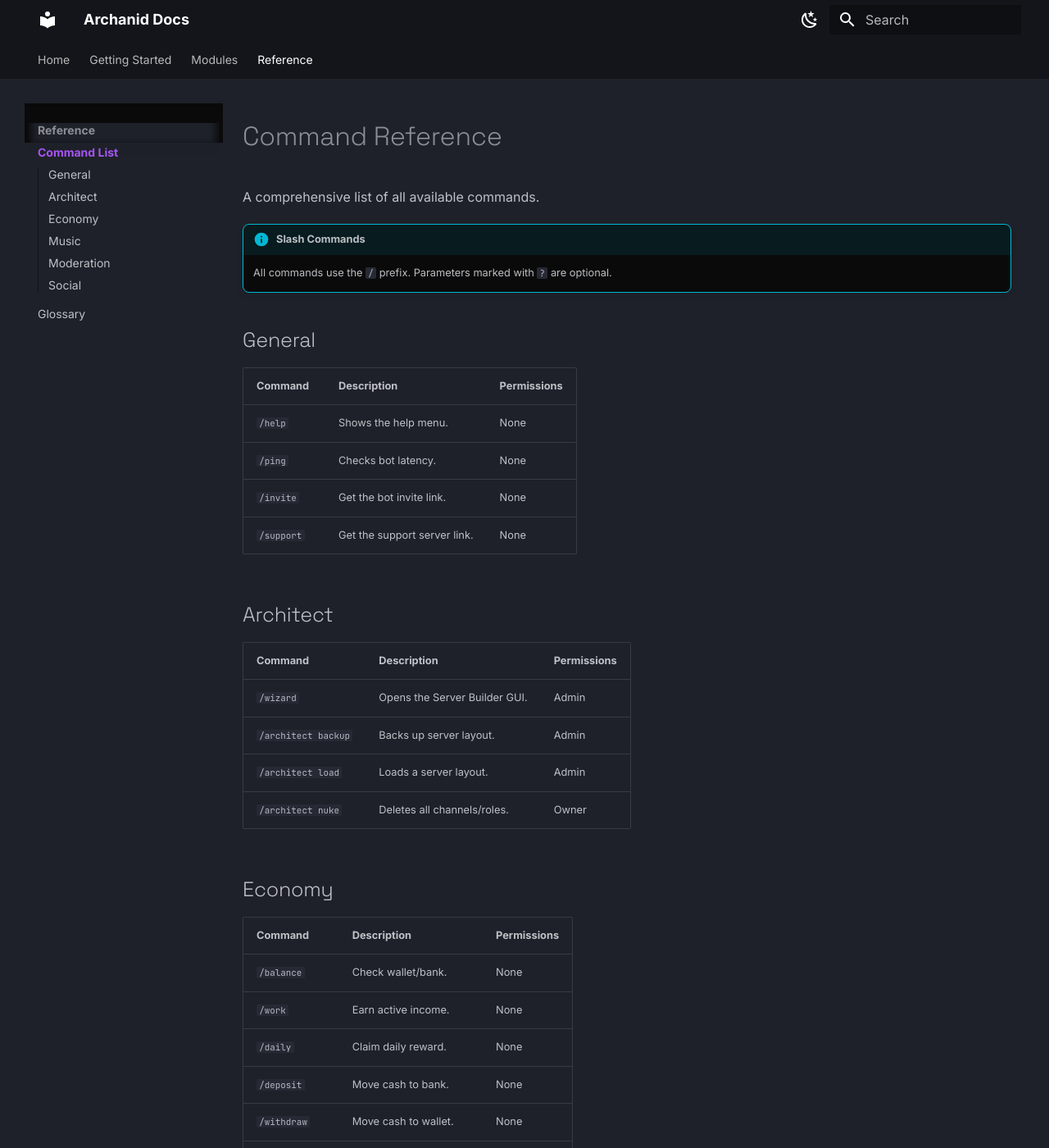
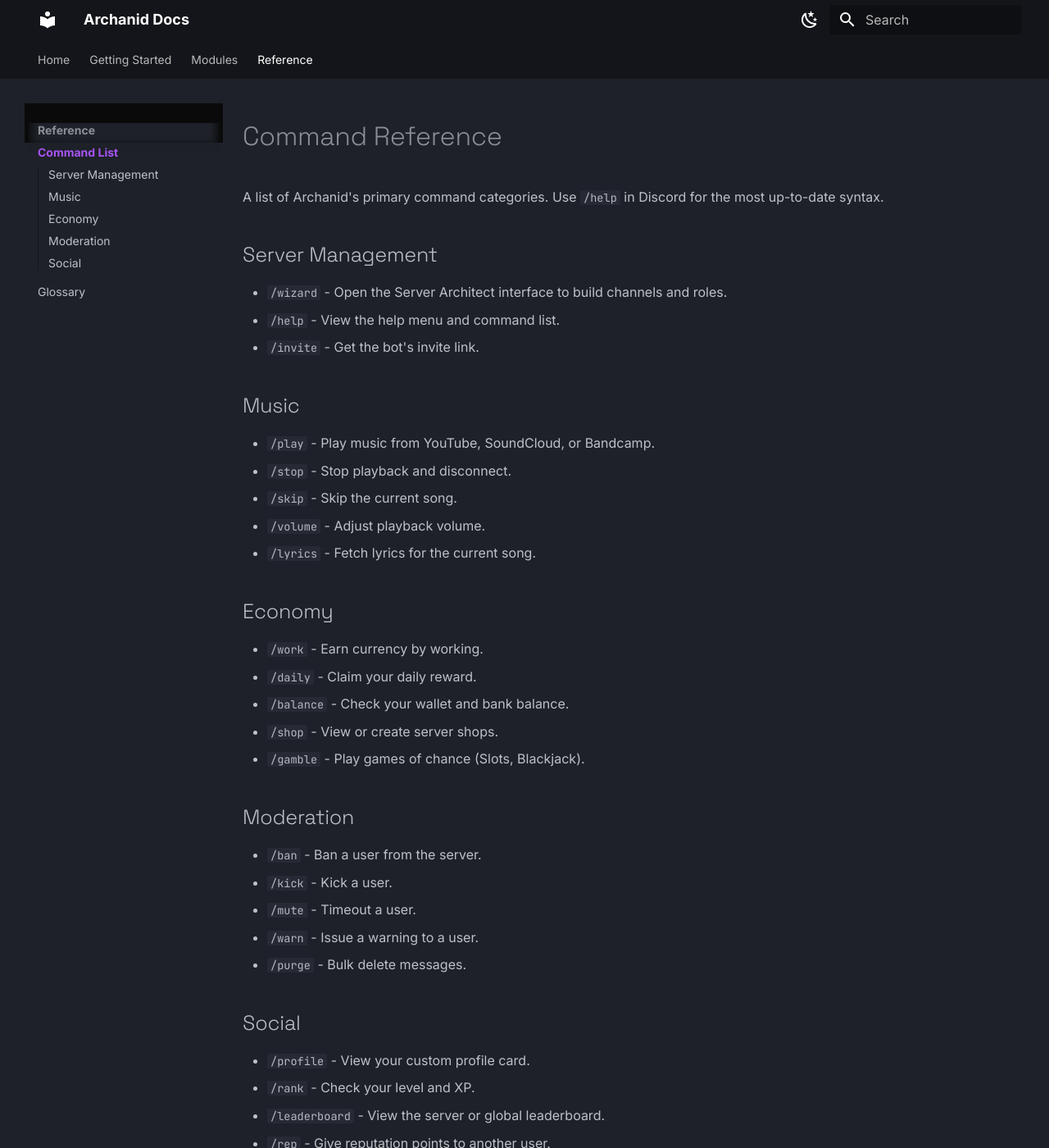
Before and after one commit to fenruko/arachanid, an MkDocs documentation site: the page built from docs/reference/commands.md, in a window 1280 px wide and 1400 px high. Shown: the whole window at 82% size. Built offline with MkDocs 1.6.1 and Material for MkDocs 9.7.7, drawn with Linux system fonts in a browser that asks for light colours; some of the changed text lies outside the part shown.

Commit message:
new edits

```diff
--- a/docs/reference/commands.md
+++ b/docs/reference/commands.md
@@ -1,65 +1,35 @@
 # Command Reference
 
-A comprehensive list of all available commands.
+A list of Archanid's primary command categories. Use `/help` in Discord for the most up-to-date syntax.
 
-!!! info "Slash Commands"
-    All commands use the `/` prefix. Parameters marked with `?` are optional.
+## Server Management
+*   `/wizard` - Open the Server Architect interface to build channels and roles.
+*   `/help` - View the help menu and command list.
+*   `/invite` - Get the bot's invite link.
 
-## General
-| Command | Description | Permissions |
-| :--- | :--- | :--- |
-| `/help` | Shows the help menu. | None |
-| `/ping` | Checks bot latency. | None |
-| `/invite` | Get the bot invite link. | None |
-| `/support` | Get the support server link. | None |
-
-## Architect
-| Command | Description | Permissions |
-| :--- | :--- | :--- |
-| `/wizard` | Opens the Server Builder GUI. | Admin |
-| `/architect backup` | Backs up server layout. | Admin |
-| `/architect load` | Loads a server layout. | Admin |
-| `/architect nuke` | Deletes all channels/roles. | Owner |
+## Music
+*   `/play` - Play music from YouTube, SoundCloud, or Bandcamp.
+*   `/stop` - Stop playback and disconnect.
+*   `/skip` - Skip the current song.
+*   `/volume` - Adjust playback volume.
+*   `/lyrics` - Fetch lyrics for the current song.
 
 ## Economy
-| Command | Description | Permissions |
-| :--- | :--- | :--- |
-| `/balance` | Check wallet/bank. | None |
-| `/work` | Earn active income. | None |
-| `/daily` | Claim daily reward. | None |
-| `/deposit` | Move cash to bank. | None |
-| `/withdraw` | Move cash to wallet. | None |
-| `/shop view` | View server shop. | None |
-| `/shop create` | Create a shop item. | Admin |
-| `/pay` | Transfer money to user. | None |
-
-## Music
-| Command | Description | Permissions |
-| :--- | :--- | :--- |
-| `/play` | Queue a song/playlist. | None |
-| `/skip` | Vote to skip. | None |
-| `/stop` | Clear queue and disconnect. | DJ / Admin |
-| `/volume` | Set volume (0-100). | DJ / Admin |
-| `/filter` | Set audio filter. | DJ / Admin |
-| `/lyrics` | Fetch lyrics for current song. | None |
+*   `/work` - Earn currency by working.
+*   `/daily` - Claim your daily reward.
+*   `/balance` - Check your wallet and bank balance.
+*   `/shop` - View or create server shops.
+*   `/gamble` - Play games of chance (Slots, Blackjack).
 
 ## Moderation
-| Command | Description | Permissions |
-| :--- | :--- | :--- |
-| `/ban` | Ban a user. | Ban Members |
-| `/kick` | Kick a user. | Kick Members |
-| `/mute` | Timeout a user. | Moderate Members |
-| `/purge` | Bulk delete messages. | Manage Messages |
-| `/lock` | Lock channel. | Manage Channels |
-| `/slowmode` | Set rate limit. | Manage Channels |
-| `/warn` | Warn a user. | Moderate Members |
-| `/history` | View user's mod log. | Moderate Members |
+*   `/ban` - Ban a user from the server.
+*   `/kick` - Kick a user.
+*   `/mute` - Timeout a user.
+*   `/warn` - Issue a warning to a user.
+*   `/purge` - Bulk delete messages.
 
 ## Social
-| Command | Description | Permissions |
-| :--- | :--- | :--- |
-| `/profile` | View user profile. | None |
-| `/rank` | View level/rank. | None |
-| `/leaderboard` | View server leaderboard. | None |
-| `/rep` | Give reputation. | None |
-| `/sticky` | Manage sticky messages. | Manage Messages |
+*   `/profile` - View your custom profile card.
+*   `/rank` - Check your level and XP.
+*   `/leaderboard` - View the server or global leaderboard.
+*   `/rep` - Give reputation points to another user.
--- a/mkdocs.yml
+++ b/mkdocs.yml
@@ -54,6 +54,7 @@
 
 markdown_extensions:
   - admonition
+  - attr_list
   - pymdownx.highlight:
       anchor_linenums: true
   - pymdownx.inlinehilite
```
Also changed, not shown: docs/getting-started/architect.md (+12 -27 lines), docs/index.md (+13 -39 lines), docs/modules/architect.md (+14 -43 lines).
